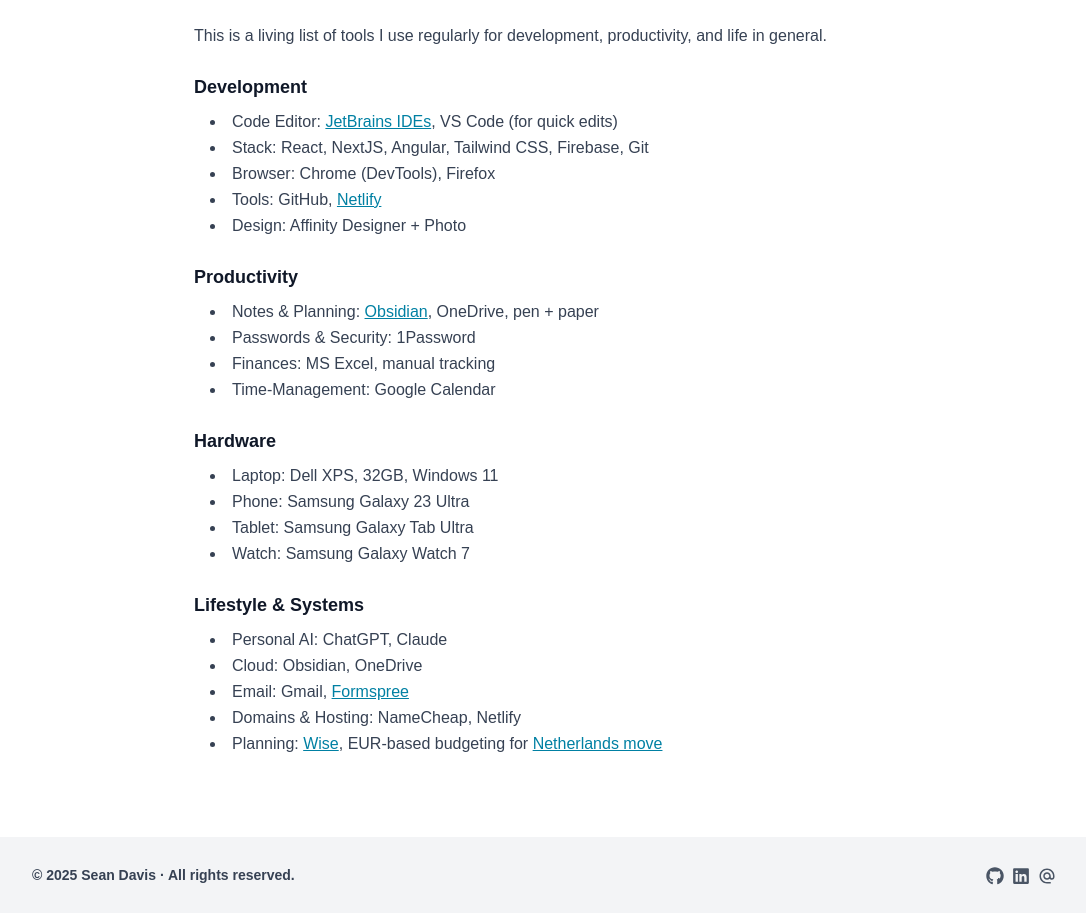
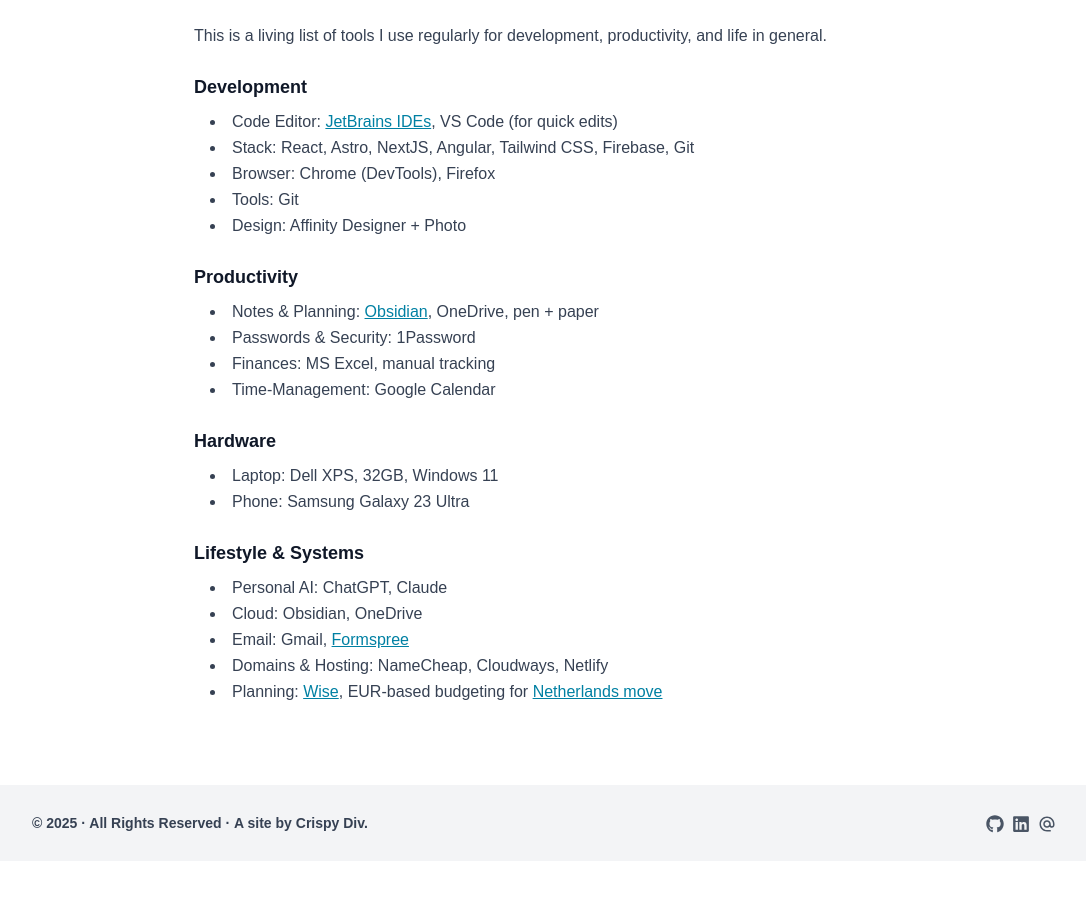
Before and after one commit to SeanChDavis/SeanChDavis, a React (Vite) app: page /uses in a window 1280 px wide. Shown: the part 140-1053 px from the top of the page, without its empty margins (96-1182 px from the left). After the commit the page ends 1001 px from the top, so only its background shows below. Built offline with nearby package versions, Linux system fonts and the light colour scheme; the HTML template or start-up script is replaced by a standard one.

Commit message:
add Crispy Div and update info

```diff
--- a/src/components/layout/Footer.jsx
+++ b/src/components/layout/Footer.jsx
@@ -10,14 +10,16 @@
     return (
         <footer className="bg-gray-100 dark:bg-gray-950 py-6 px-4 md:px-8 text-sm text-center font-semibold">
             <div className="max-w-5xl mx-auto flex flex-col md:flex-row items-center justify-between">
-                <div>
-                    <span>&copy; {new Date().getFullYear()}</span>{" "}
-                    <Link to="/" className="dark:text-gray-200 dark:hover:transition dark:hover:duration-300 dark:hover:ease-in-out dark:hover:text-gray-400">
-                        {siteData.siteNameShort}
-                    </Link>{" "}&middot;{" "}
-                    {siteData.footerText}
+                <div className="flex flex-col md:block">
+                    <div className="block md:inline">
+                        <span>&copy; {new Date().getFullYear()}</span>{" "}&middot;{" "}
+                        {siteData.footerText}<span className="hidden md:inline">{" "}&middot;{" "}</span>
+                    </div>
+                    <div className="block md:inline">
+                        A site by <a href="https://crispydiv.com/">Crispy Div</a>.
+                    </div>
                 </div>
-                <div className="flex justify-center gap-2 text-lg">
+                <div className="flex gap-2 text-lg">
                     <a href={siteData.githubUrl} target="_blank" rel="noopener noreferrer">
                         <FaGithub className={iconClasses}/>
                     </a>
--- a/src/data/siteData.json
+++ b/src/data/siteData.json
@@ -3,7 +3,7 @@
   "siteName" : "Sean Christopher Davis",
   "siteNameShort" : "Sean Davis",
   "siteTagline" : "Veteran. Developer. Technologist. Systems Thinker.",
-  "footerText" : "All rights reserved.",
+  "footerText" : "All Rights Reserved",
   "githubUrl" : "https://github.com/SeanChDavis",
   "linkedinUrl" : "https://www.linkedin.com/in/seanchdavis/",
   "wpProfileUrl" : "https://profiles.wordpress.org/sdavis2702/"
--- a/src/pages/Projects.jsx
+++ b/src/pages/Projects.jsx
@@ -6,14 +6,17 @@
     return (
         <div className="max-w-[700px] mx-auto space-y-6">
             <PageHeadline text="Projects & Experiments" />
-            <p>
-                This is a <em>selective</em> list of things I’ve built, helped grow, or explored professionally and personally. The technologies I use are JavaScript, React, Angular, Tailwind CSS, <a href="https://profiles.wordpress.org/sdavis2702/" target="_blank" rel="noopener noreferrer" className={linkClasses}>WordPress</a>, and more.
-            </p>
+            <p>This is a <em>selective</em> list of things I’ve built, helped grow, or explored professionally and personally.</p>
             <div className="space-y-6">
 
                 <section className="space-y-2">
-                    <h2 className={headingClasses}>Client & Freelance Work <span className={"text-xs"}>(2012 – Present)</span></h2>
-                    <p>I worked with dozens of clients — agencies, small businesses, and entrepreneurs — designing, developing, and maintaining WordPress-based sites and solutions. Many projects are no longer live, but the experience sharpened my approach to frontend development and user-centered design.</p>
+                    <h2 className={headingClasses}>Crispy Div <span className={"text-xs"}>(2023 – Present)</span></h2>
+                    <p><a href="https://crispydiv.com" target="_blank" rel="noopener noreferrer" className={linkClasses}>Crispy Div</a> is my web development and design home. I work with various technologies, including React, Astro, NextJS, PageMotor, WordPress and Tailwind CSS, to create accessible, user-friendly web applications. Crispy Div aims to maintain expertise in modern web development while also exploring new technologies and methodologies.</p>
+                </section>
+
+                <section className="space-y-2">
+                    <h2 className={headingClasses}>Loopdash <span className={"text-xs"}>(2022 - Present)</span></h2>
+                    <p>I've worked with <a href="https://loopdash.com" target="_blank" rel="noopener noreferrer" className={linkClasses}>Loopdash</a> on multiple client projects, helping build high-quality websites tailored to organizational needs. Sites I've developed (not designed) are <a href="https://drummajorsforchange.org/" target="_blank" rel="noopener noreferrer" className={linkClasses}>Drum Majors for Change</a>, <a href="https://crimlawny.com/" target="_blank" rel="noopener noreferrer" className={linkClasses}>The Law Offices of Scott J. Limmer</a>, <a href="https://forwardtogetherwi.org/" target="_blank" rel="noopener noreferrer" className={linkClasses}>Forward Together WI</a> and several more.</p>
                 </section>
 
                 <section className="space-y-2">
@@ -22,29 +25,18 @@
                 </section>
 
                 <section className="space-y-2">
-                    <h2 className={headingClasses}>Loopdash <span className={"text-xs"}>(2022 - Present)</span></h2>
-                    <p>
-                        I've worked with <a href="https://loopdash.com" target="_blank" rel="noopener noreferrer" className={linkClasses}>Loopdash</a> on multiple client projects, helping build high-quality websites tailored to organizational needs. Sites I've developed (not designed) are <a href="https://drummajorsforchange.org/" target="_blank" rel="noopener noreferrer" className={linkClasses}>Drum Majors for Change</a>, <a href="https://crimlawny.com/" target="_blank" rel="noopener noreferrer" className={linkClasses}>The Law Offices of Scott J. Limmer</a>, <a href="https://forwardtogetherwi.org/" target="_blank" rel="noopener noreferrer" className={linkClasses}>Forward Together WI</a> and several more.
-                    </p>
+                    <h2 className={headingClasses}>Client & Freelance Work <span className={"text-xs"}>(2012 – Present)</span></h2>
+                    <p>I worked with dozens of clients — agencies, small businesses, and entrepreneurs — designing, developing, and maintaining WordPress-based sites and solutions. Many projects are no longer live, but the experience sharpened my approach to frontend development and user-centered design.</p>
                 </section>
 
                 <section className="space-y-2">
                     <h2 className={headingClasses}>Cordial <span className={"text-xs"}>(2022 - 2024)</span></h2>
-                    <p>
-                        I helped maintain <a href="https://cordial.com" target="_blank" rel="noopener noreferrer" className={linkClasses}>Cordial.com</a> through various site development tasks alongside their sites brand creative. Also, during a critical 3-month stretch when their primary web developer was on leave, I remained on call for any site issues or feature requests.
-                    </p>
+                    <p>I helped maintain <a href="https://cordial.com" target="_blank" rel="noopener noreferrer" className={linkClasses}>Cordial.com</a> through various site development tasks alongside their sites brand creative. Also, during a critical 3-month stretch when their primary web developer was on leave, I remained on call for any site issues or feature requests.</p>
                 </section>
 
                 <section className="space-y-2">
                     <h2 className={headingClasses}>STL|Hack <span className={"text-xs"}>(2024 - 2025)</span></h2>
-                    <p>
-                        I volunteered as a software architect at <a href="https://stlhack.com" target="_blank" rel="noopener noreferrer" className={linkClasses}>STL|Hack</a>, helping design and build core Angular-based features for their platform. STL|HACK is a 501(c)(3) Non-Profit Organization that aims to cultivate a vibrant and inclusive learning environment in the tech community in St. Louis.
-                    </p>
-                </section>
-
-                <section className="space-y-2">
-                    <h2 className={headingClasses}>WordPress Starter Theme</h2>
-                    <p><a href="https://github.com/SeanChDavis/wordpress-starter-theme/?tab=readme-ov-file#wordpress-starter-theme" target="_blank" rel="noopener noreferrer" className={linkClasses}>WordPress Starter Theme</a> is based on the classic <em>Underscores</em> theme (I am a contributor), designed to work well with the WordPress block editor. Optimized for local development and quickly spinning up complete WordPress websites. Check it out if you build WordPress sites frequently.</p>
+                    <p>I volunteered as a software architect at <a href="https://stlhack.com" target="_blank" rel="noopener noreferrer" className={linkClasses}>STL|Hack</a>, helping design and build core Angular-based features for their platform. STL|HACK is a 501(c)(3) Non-Profit Organization that aims to cultivate a vibrant and inclusive learning environment in the tech community in St. Louis.</p>
                 </section>
 
                 <section className="space-y-2">
--- a/src/pages/Uses.jsx
+++ b/src/pages/Uses.jsx
@@ -13,9 +13,9 @@
                     <h2 className={headingClasses}>Development</h2>
                     <ul className={unorderedListClasses}>
                         <li>Code Editor: <a href={"https://www.jetbrains.com/"} className={linkClasses} target={"_blank"} rel="noopener noreferrer">JetBrains IDEs</a>, VS Code (for quick edits)</li>
-                        <li>Stack: React, NextJS, Angular, Tailwind CSS, Firebase, Git</li>
+                        <li>Stack: React, Astro, NextJS, Angular, Tailwind CSS, Firebase, Git</li>
                         <li>Browser: Chrome (DevTools), Firefox</li>
-                        <li>Tools: GitHub, <a href="https://www.netlify.com/" className={linkClasses} target={"_blank"} rel="noopener noreferrer">Netlify</a></li>
+                        <li>Tools: Git</li>
                         <li>Design: Affinity Designer + Photo</li>
                     </ul>
                 </section>
@@ -35,8 +35,6 @@
                     <ul className={unorderedListClasses}>
                         <li>Laptop: Dell XPS, 32GB, Windows 11</li>
                         <li>Phone: Samsung Galaxy 23 Ultra</li>
-                        <li>Tablet: Samsung Galaxy Tab Ultra</li>
-                        <li>Watch: Samsung Galaxy Watch 7</li>
                     </ul>
                 </section>
 
@@ -46,7 +44,7 @@
                         <li>Personal AI: ChatGPT, Claude</li>
                         <li>Cloud: Obsidian, OneDrive</li>
                         <li>Email: Gmail, <a href={"https://formspree.io/"} className={linkClasses} target={"_blank"} rel="noopener noreferrer">Formspree</a></li>
-                        <li>Domains & Hosting: NameCheap, Netlify</li>
+                        <li>Domains & Hosting: NameCheap, Cloudways, Netlify</li>
                         <li>Planning: <a href="https://wise.com/invite/dic/seand823" className={linkClasses} target={"_blank"} rel="noopener noreferrer">Wise</a>, EUR-based budgeting for <Link to="/netherlands-journey" className={linkClasses}>Netherlands move</Link></li>
                     </ul>
                 </section>
```
Also changed, not shown: src/pages/Home.jsx (+5 -6 lines).
